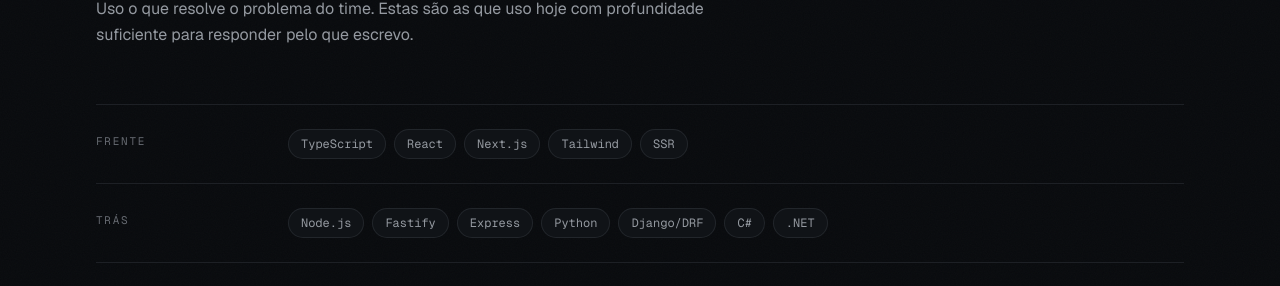
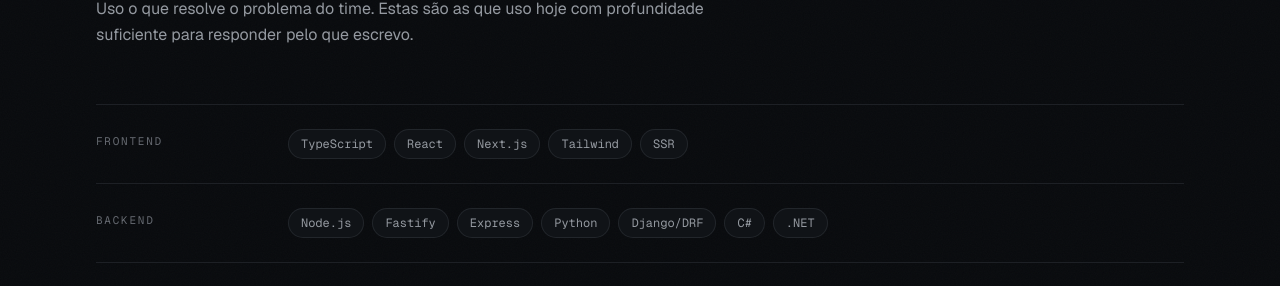
Before and after one commit to igorjba/portfolio, a Next.js app: page / in a window 1280 px wide. Shown: the part 6997-7283 px from the top of the page. Built offline with nearby package versions, Linux system fonts and the light colour scheme; no server answers.

Commit message:
i18n: ajustar tútulos de grupos

```diff
--- a/content/site.ts
+++ b/content/site.ts
@@ -387,11 +387,11 @@
   },
   groups: [
     {
-      title: { pt: "Frente", en: "Front end" },
+      title: { pt: "Frontend", en: "Front end" },
       items: ["TypeScript", "React", "Next.js", "Tailwind", "SSR"],
     },
     {
-      title: { pt: "Trás", en: "Back end" },
+      title: { pt: "Backend", en: "Back end" },
       items: ["Node.js", "Fastify", "Express", "Python", "Django/DRF", "C#", ".NET"],
     },
     {
```
